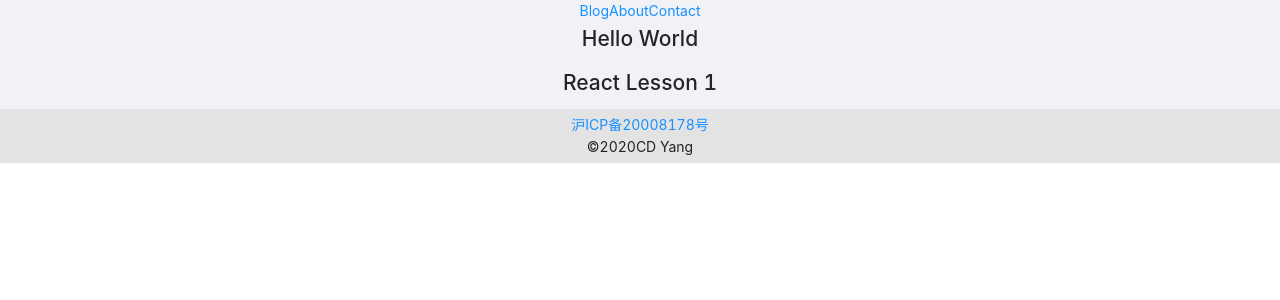
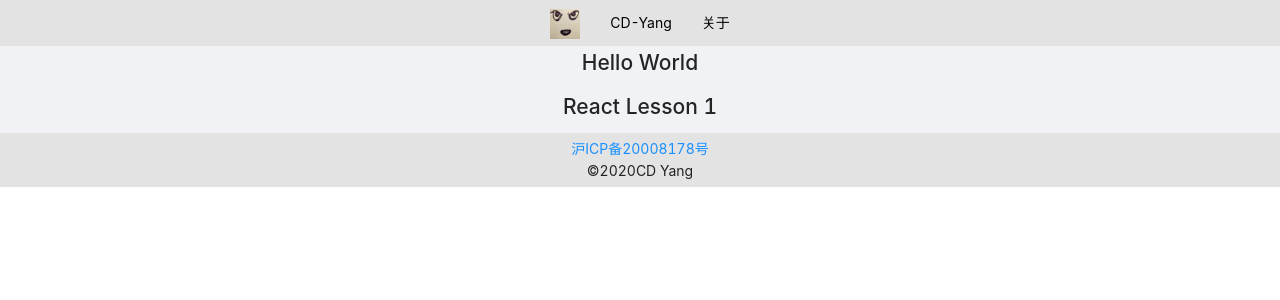
Before and after one commit to cd-yang/cdsite-react, a React (Create React App) app: page / in a window 1280 px wide. Shown: the top 300 px of the page. Built offline with nearby package versions, Linux system fonts and the light colour scheme.

Commit message:
change header style

```diff
--- /dev/null
+++ b/src/components/Header.css
@@ -0,0 +1,16 @@
+.affix-header {
+    background:rgb(227,227,227);
+    padding-bottom:0px;
+    padding-top:3px;
+    height:46px;
+    line-height:40px
+}
+
+.affix-header-logo{
+    width: 30px;
+}
+
+.nav-item {
+    margin-left: 30px;
+    color: #000;
+}
--- a/src/components/Header.tsx
+++ b/src/components/Header.tsx
@@ -1,12 +1,15 @@
-import { NavLink } from "react-router-dom";
+import { Link, NavLink } from "react-router-dom";
 import { Affix } from 'antd';
+import './Header.css';
 
 export default function Header() {
     return (
-        <Affix>
-            <HeaderNavItem exact to="/" name="Blog" />
-            <HeaderNavItem to="/about" name="About" />
-            <HeaderNavItem to="/contact" name="Contact" />
+        <Affix className='affix-header'>
+            <Link to="/">
+                <img className="affix-header-logo" alt='logo' src="/logo192.png" />
+            </Link>
+            <HeaderNavItem exact to="/" name="CD-Yang" />
+            <HeaderNavItem to="/about" name="关于" />
         </Affix>
     );
 }
```
